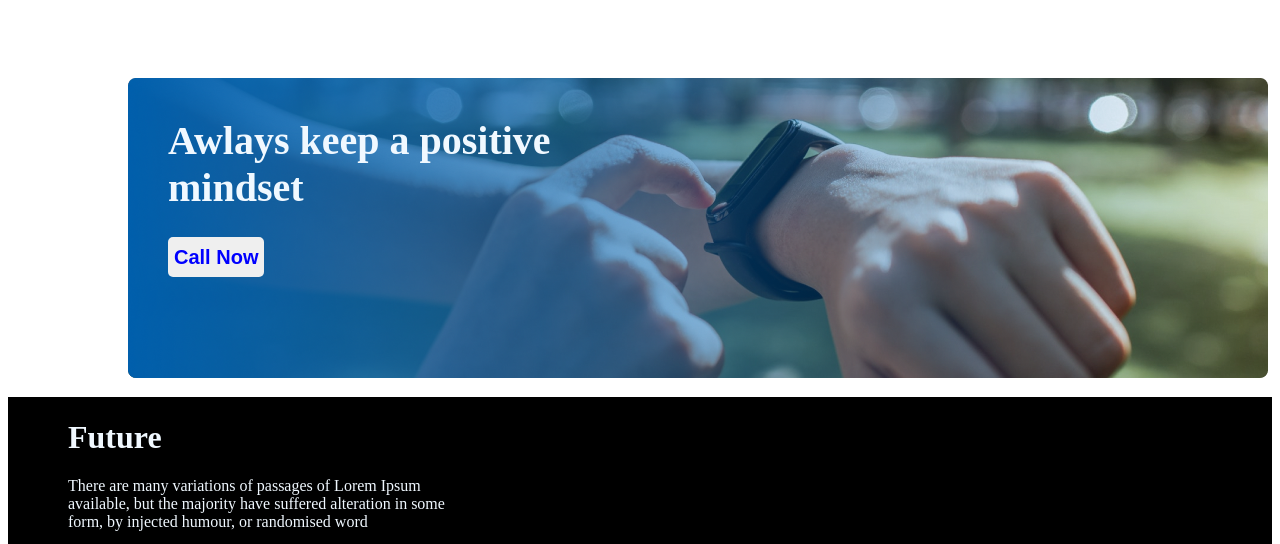
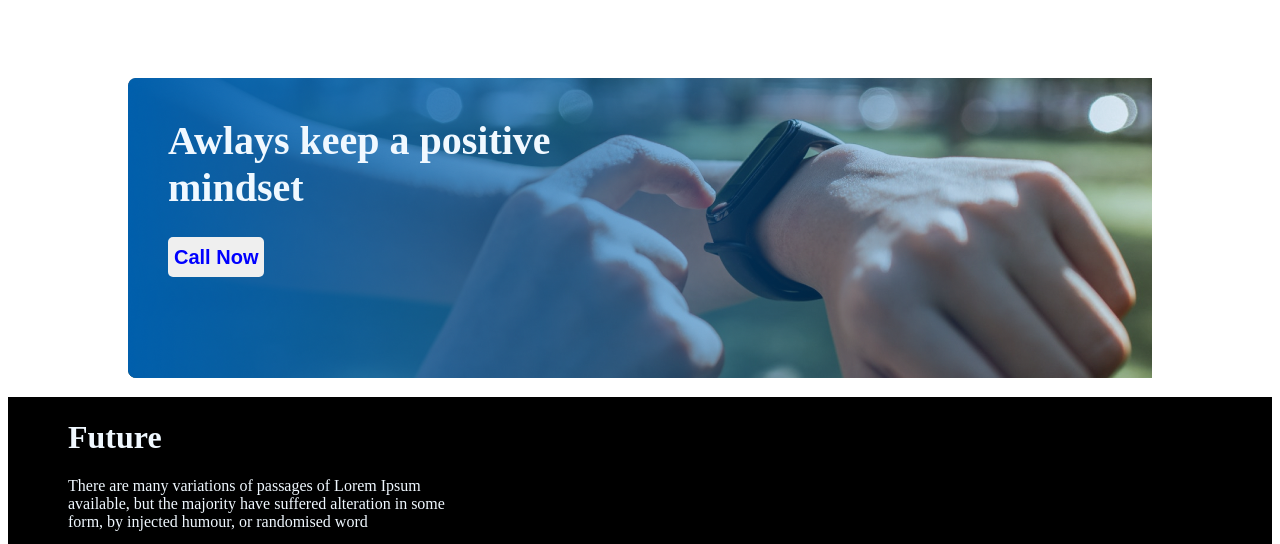
Before and after one commit to Tafhim301/new-year-new-me, a plain HTML site: page index.html in a window 1280 px wide. Shown: the part 3064-3608 px from the top of the page. Drawn offline with Linux system fonts and the light colour scheme.

Commit message:
finished

```diff
--- a/new-year-styles.css
+++ b/new-year-styles.css
@@ -61,7 +61,7 @@
 .gradiant{
     background-image: url('images/gradient1.png'),url('images/watch.png');
     background-repeat: no-repeat;
-    margin-right:`120px;
+    margin-right:120px;
     margin-left: 120px;
     padding-left: 40px;
     padding-bottom: 120px;
```
